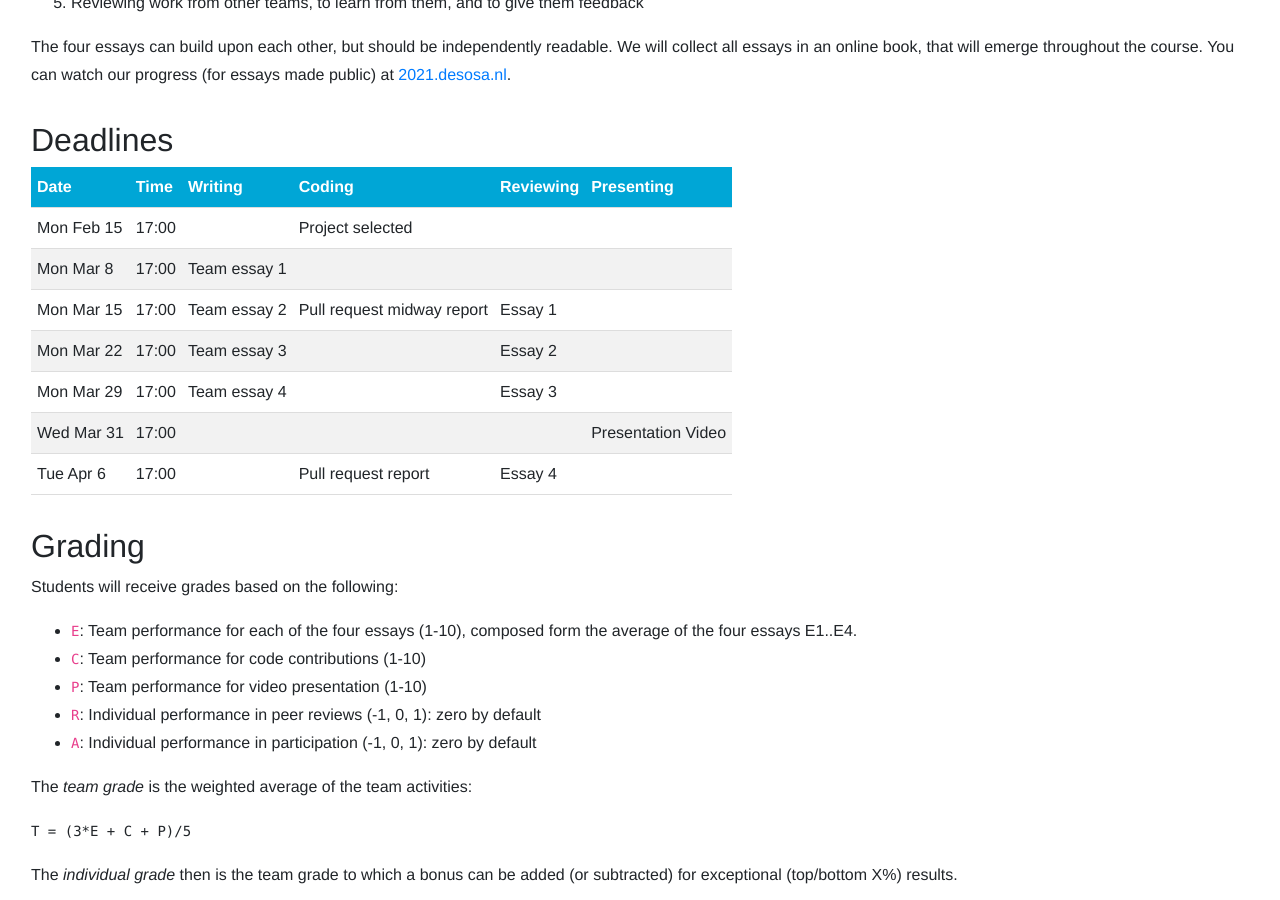
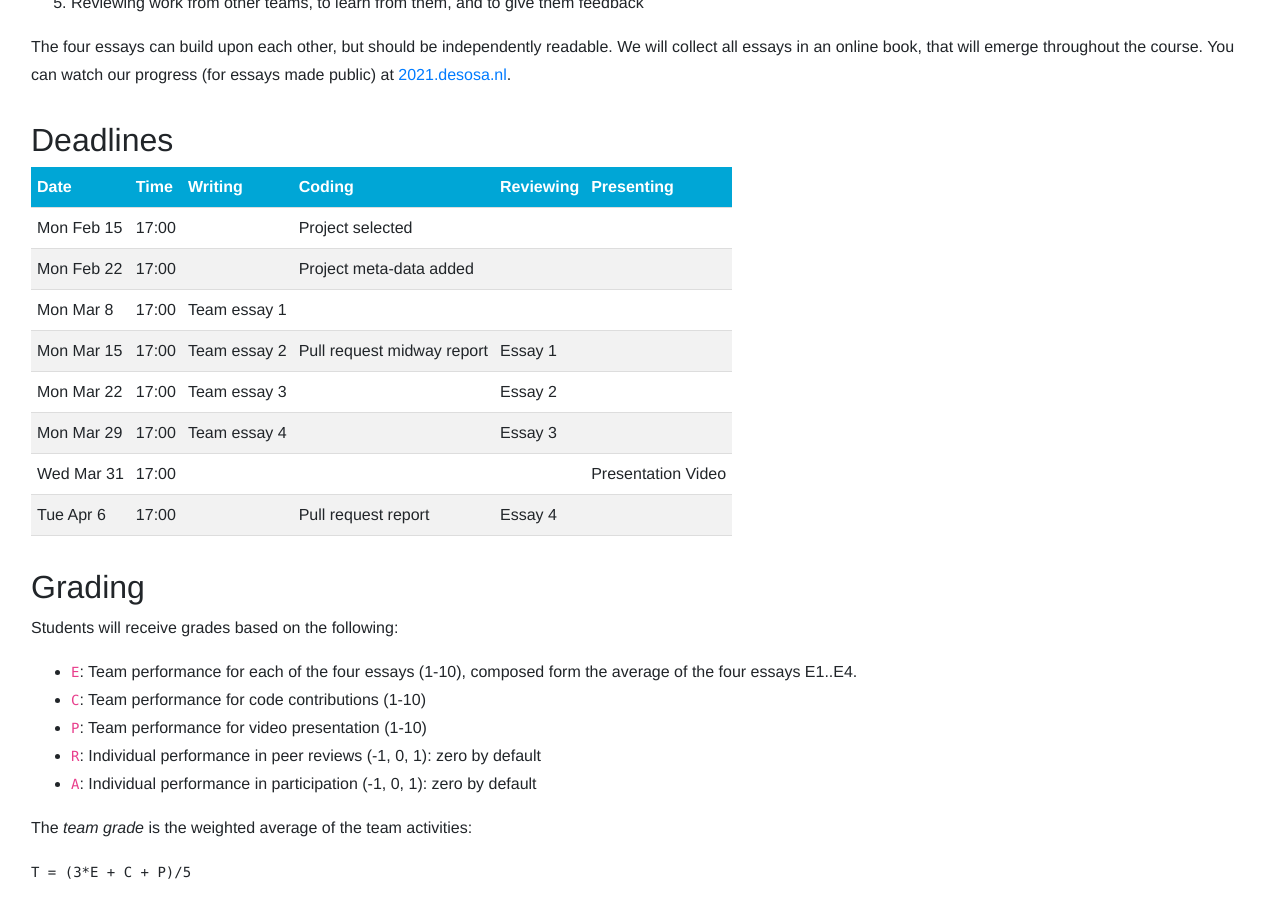
Before and after one commit to SERG-Delft/delftswa, a Jekyll site: the page built from 2021/index.md, in a window 1280 px wide and 900 px high, scrolled down 2052 px. Built offline with Jekyll 4.4.1, drawn with Linux system fonts in a browser that asks for light colours.

Commit message:
Add deadline for project meta data

```diff
--- a/2021/index.md
+++ b/2021/index.md
@@ -97,6 +97,7 @@ You can watch our progress (for essays made public) at [2021.desosa.nl][desosa20
 Date       | Time  | Writing      | Coding                    | Reviewing | Presenting
 |---|---|---|---|---|---|
 Mon Feb 15 | 17:00 |              | Project selected          |           |
+Mon Feb 22 | 17:00 |              | Project meta-data added   |           |
 Mon Mar 8  | 17:00 | Team essay 1 |                           |           |
 Mon Mar 15 | 17:00 | Team essay 2 | Pull request midway report| Essay 1   |
 Mon Mar 22 | 17:00 | Team essay 3 |                           | Essay 2   |
```
